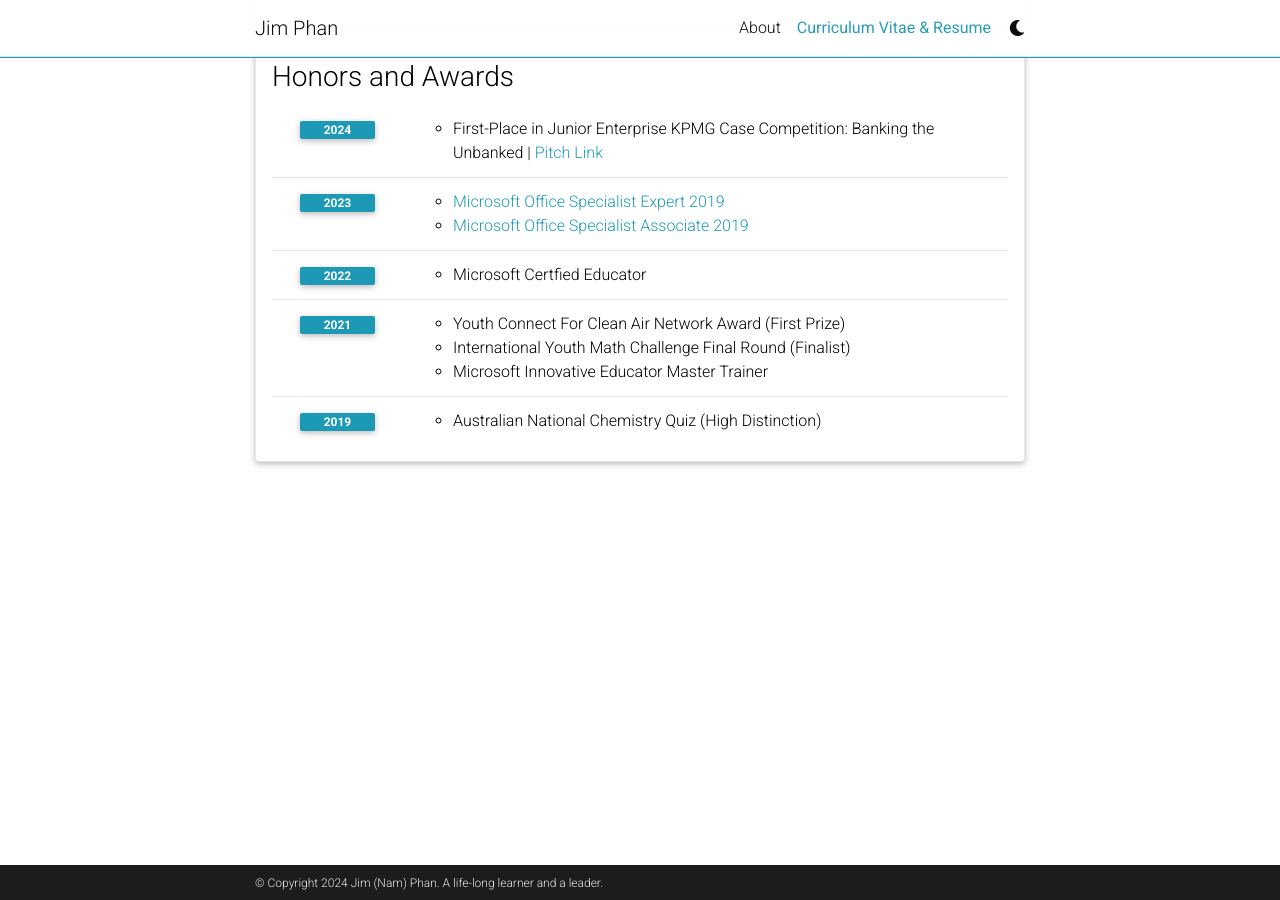
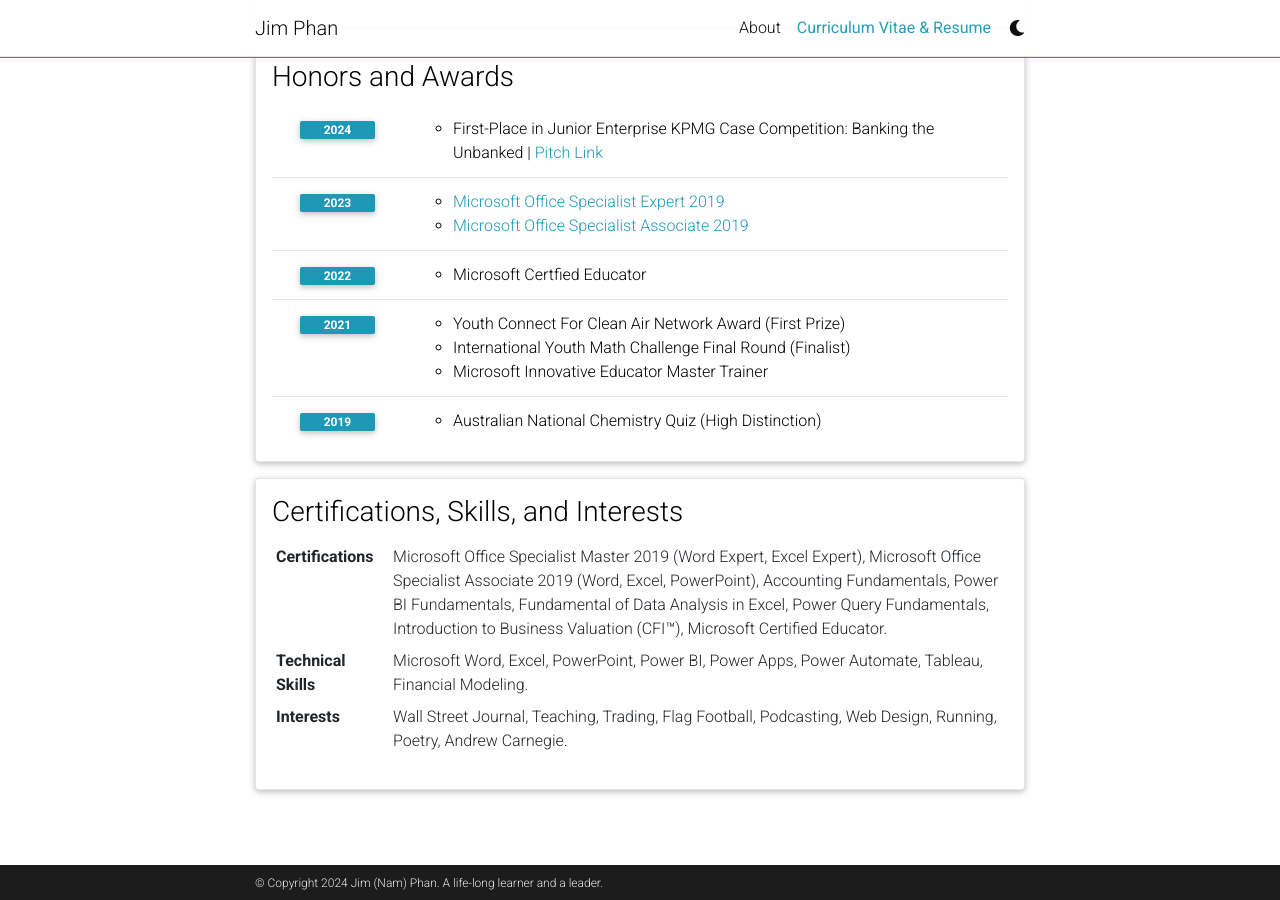
Before and after one commit to phannhatnamlhp/phannhatnamlhp.github.io, a Jekyll site: the page built from _pages/cv.md, in a window 1280 px wide and 900 px high, scrolled down 3908 px. Built offline with Jekyll 4.4.1, drawn with Linux system fonts in a browser that asks for light colours; comment, search, counter and statistics services are not loaded; a style sheet for code colours, icons or effects is not loaded.

Commit message:
Update cv.yml

```diff
--- a/_data/cv.yml
+++ b/_data/cv.yml
@@ -164,3 +164,13 @@
     - year: 2019
       items:
         - Australian National Chemistry Quiz (High Distinction)
+
+- title: Certifications, Skills, and Interests
+  type: map
+  contents:
+    - name: Certifications
+      value: Microsoft Office Specialist Master 2019 (Word Expert, Excel Expert), Microsoft Office Specialist Associate 2019 (Word, Excel, PowerPoint), Accounting Fundamentals, Power BI Fundamentals, Fundamental of Data Analysis in Excel, Power Query Fundamentals, Introduction to Business Valuation (CFI™), Microsoft Certified Educator.
+    - name: Technical Skills
+      value: Microsoft Word, Excel, PowerPoint, Power BI, Power Apps, Power Automate, Tableau, Financial Modeling.
+    - name: Interests
+      value: Wall Street Journal, Teaching, Trading, Flag Football, Podcasting, Web Design, Running, Poetry, Andrew Carnegie.
```
